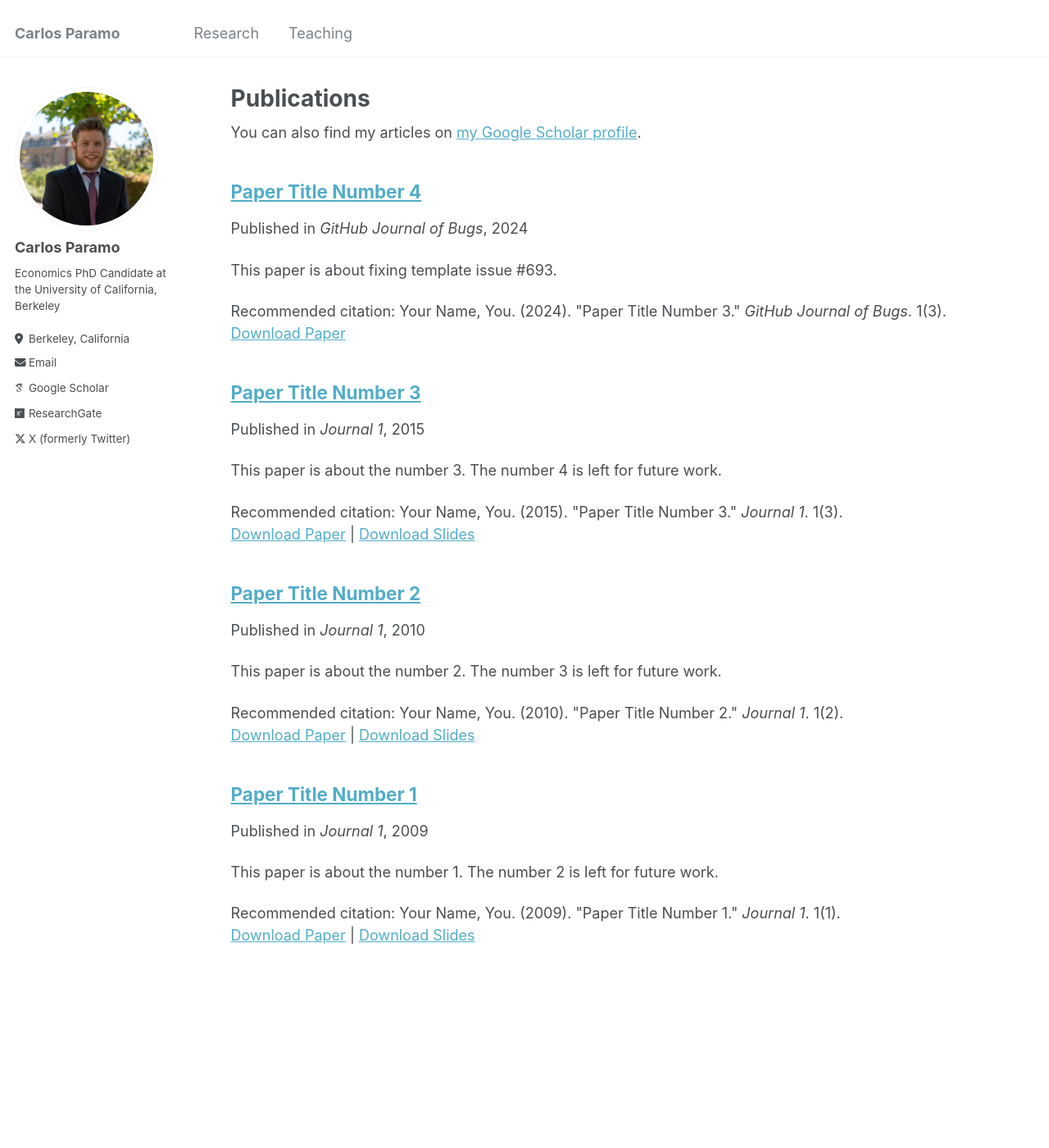
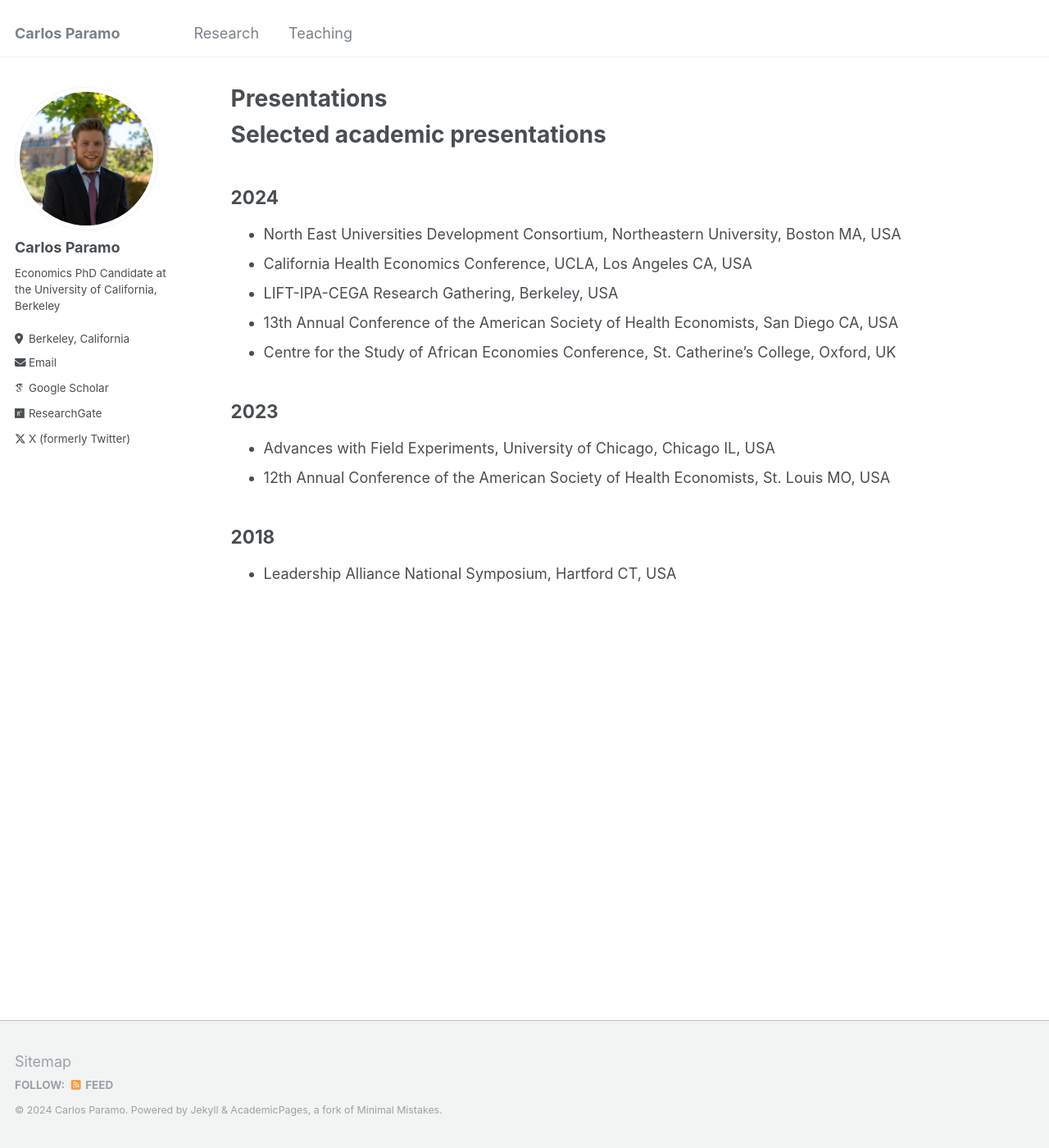
Before and after one commit to paramobrotz/paramobrotz.github.io, a Jekyll site: the page built from _pages/publications.md, in a window 1280 px wide and 1400 px high. Shown: the whole window at 82% size. Built offline with Jekyll 4.4.1, drawn with Linux system fonts in a browser that asks for light colours; some web fonts are replaced.

Commit message:
Update publications.md

```diff
--- a/_pages/publications.md
+++ b/_pages/publications.md
@@ -1,16 +1,25 @@
 ---
 layout: archive
-title: "Publications"
-permalink: /publications/
+title: "Presentations"
+permalink: /presentations/
 author_profile: true
+redirect from:
+  - /presentations.html
+  - /presentations/
 ---
 
-{% if site.author.googlescholar %}
-  <div class="wordwrap">You can also find my articles on <a href="{{site.author.googlescholar}}">my Google Scholar profile</a>.</div>
-{% endif %}
+# Selected academic presentations
 
-{% include base_path %}
+## 2024
+* North East Universities Development Consortium, Northeastern University, Boston MA, USA
+* California Health Economics Conference, UCLA, Los Angeles CA, USA
+* LIFT-IPA-CEGA Research Gathering, Berkeley, USA
+* 13th Annual Conference of the American Society of Health Economists, San Diego CA, USA
+* Centre for the Study of African Economies Conference, St. Catherine’s College, Oxford, UK
 
-{% for post in site.publications reversed %}
-  {% include archive-single.html %}
-{% endfor %}
+## 2023
+* Advances with Field Experiments, University of Chicago, Chicago IL, USA
+* 12th Annual Conference of the American Society of Health Economists, St. Louis MO, USA
+
+## 2018
+* Leadership Alliance National Symposium, Hartford CT, USA
```
